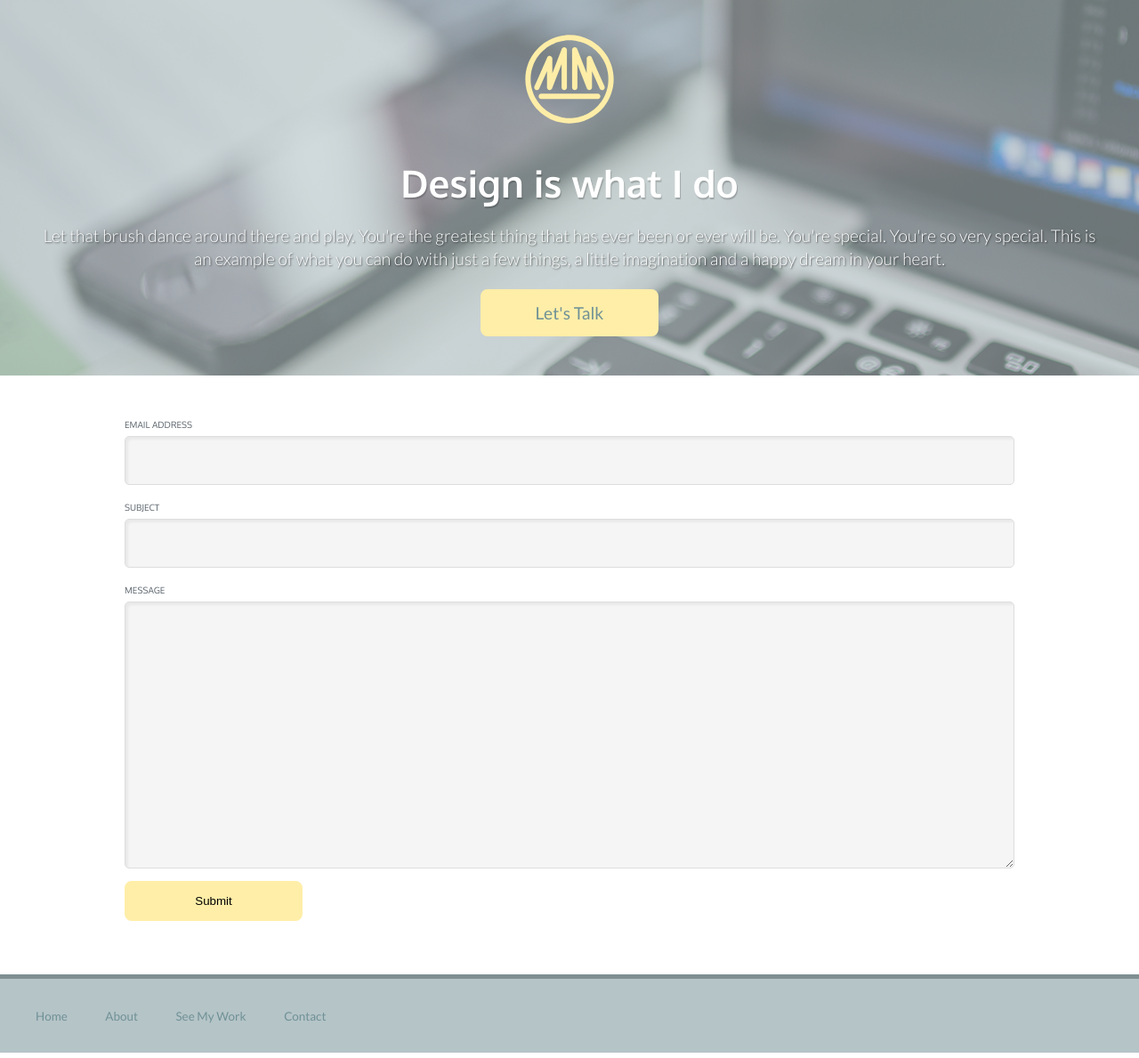
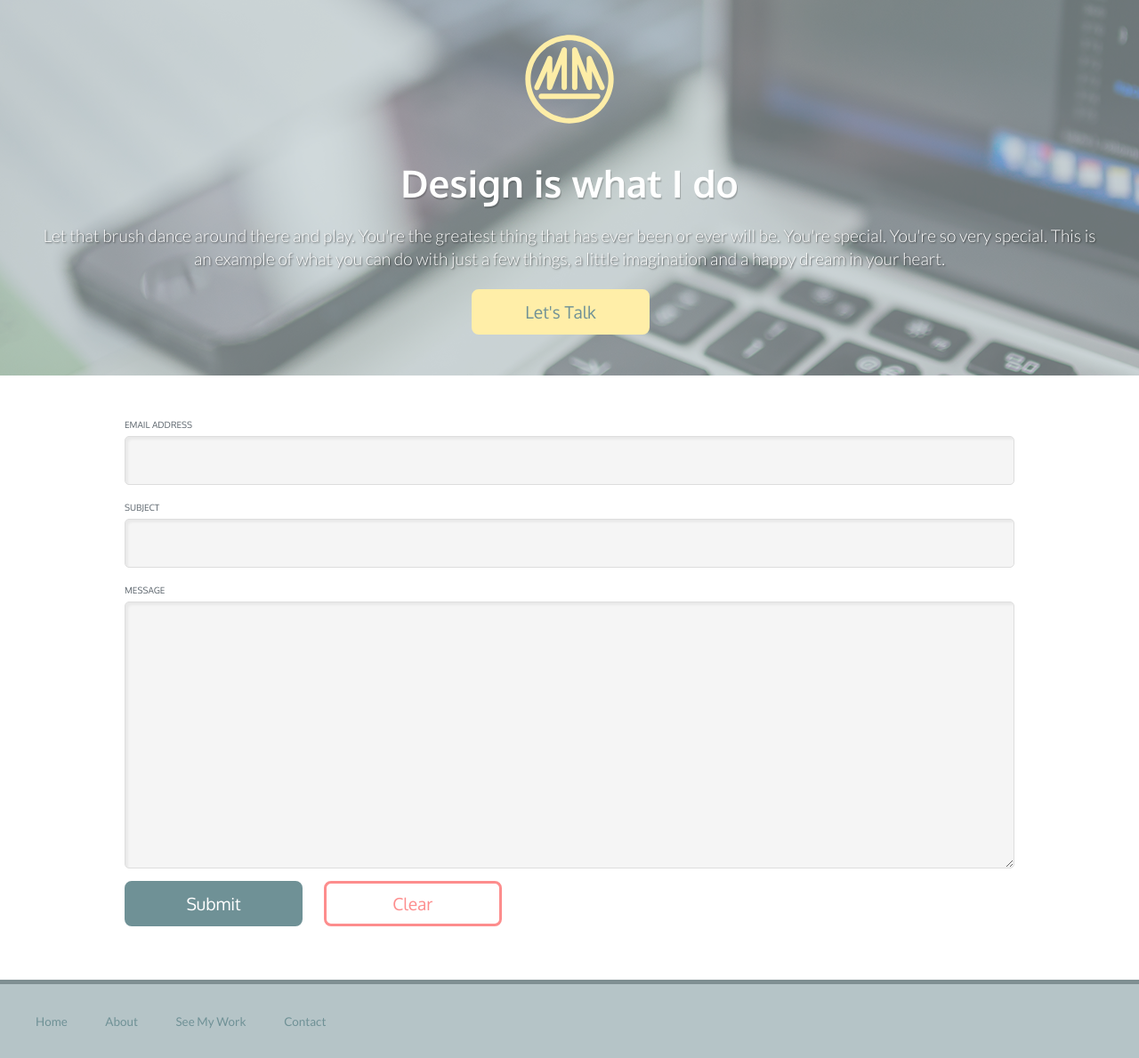
Before and after one commit to mmitchell413/portfolio, a PHP site: page /contact.html in a window 1280 px wide. Shown: the part 82-1271 px from the top of the page at 89% size. Run offline with PHP 8.4, Linux system fonts and the light colour scheme; some libraries are stand-ins or nearby versions.

Commit message:
continue HTML mockup
begin content for about us, flesh out button styles, implement initial
PHP templating format

```diff
--- a/contact.html
+++ b/contact.html
@@ -33,7 +33,7 @@
                 <img class="logo" src="img/logo.svg" alt="Matt Mitchell logo">
                 <h1>Design is what I do</h1>
                 <p>Let that brush dance around there and play. You're the greatest thing that has ever been or ever will be. You're special. You're so very special. This is an example of what you can do with just a few things, a little imagination and a happy dream in your heart.</p>
-                <a class="btn center" href="#">Let's Talk</a>
+                <a class="btn btn__yellow center" href="#">Let's Talk</a>
             </div>
         </div>
         <div class="container">
@@ -45,7 +45,8 @@
                     <input id="contact__subject" type="text" />
                     <label for="contact__message">Message</label>
                     <textarea id="contact__message"></textarea>
-                    <button type="submit" class="btn">Submit</button>
+                    <button type="submit" class="btn btn__submit">Submit</button>
+                    <button type="reset" class="btn btn__clear btn__ghost">Clear</button>
                 </form>
             </div>
         </div>
--- a/css/main.css
+++ b/css/main.css
@@ -158,7 +158,7 @@ ul {
   .color .red-salmon {
     background-color: #e45d5d; }
   .color .red-love {
-    background-color: #f7c7c7; }
+    background-color: #fd8d8d; }
   .color .green-lush {
     background-color: #5fda68; }
   .color .green-lime {
@@ -227,8 +227,8 @@ input[type="text"], input[type="text"].error, input[type="password"], input[type
 
 input[type="text"].error {
   background-color: #f9eded;
-  color: #f7c7c7;
-  border: 1px solid #f7c7c7; }
+  color: #fd8d8d;
+  border: 1px solid #fd8d8d; }
 
 input[type="text"]:focus, input[type="password"]:focus, input[type="email"]:focus, textarea:focus {
   border: 1px solid #7f8f92;
@@ -236,7 +236,7 @@ input[type="text"]:focus, input[type="password"]:focus, input[type="email"]:focu
 
 input[type="text"].error:focus {
   color: #f22f2f;
-  background-color: #f7c7c7;
+  background-color: #fd8d8d;
   border: 1px solid #f22f2f; }
 
 /* NAVIGATION STYLES
@@ -280,18 +280,68 @@ footer {
 .btn {
   border-radius: 8px;
   padding: 10px;
+  width: 200px;
+  font-size: 1.0em;
+  color: #ffffff;
+  display: inline-block;
+  margin-right: 20px;
+  font-family: "Oxygen", sans-serif; }
+
+.btn:hover {
+  cursor: pointer; }
+
+.btn__yellow {
   background-color: #FFEEA8;
-  border: 5px solid #FFEEA8;
-  display: block;
-  width: 200px; }
+  border: 3px solid #FFEEA8;
+  -webkit-transition: all 0.3s;
+  -moz-transition: all 0.3s;
+  -o-transition: all 0.3s;
+  transition: all 0.3s; }
 
+.btn__yellow:hover {
+  background-color: #DBD5BF;
+  border: 3px solid #DBD5BF; }
+
+.btn__submit {
+  background-color: #6F9196;
+  border: 3px solid #6F9196;
+  -webkit-transition: all 0.3s;
+  -moz-transition: all 0.3s;
+  -o-transition: all 0.3s;
+  transition: all 0.3s; }
+
+.btn__submit:hover {
+  background-color: #7f8f92;
+  border: 3px solid #7f8f92; }
+
+.btn__clear {
+  background-color: #e45d5d;
+  border: 3px solid #e45d5d;
+  -webkit-transition: all 0.3s;
+  -moz-transition: all 0.3s;
+  -o-transition: all 0.3s;
+  transition: all 0.3s; }
+
+.btn__clear:hover {
+  background-color: #fd8d8d;
+  border: 3px solid #fd8d8d; }
+
+/* Ghost button styles must be at bottom of button style list */
 .btn__ghost {
-  background-color: transparent;
-  color: #FFEEA8;
-  font-size: 1.2em;
-  font-weight: 700;
-  text-transform: uppercase;
-  text-shadow: 1px 2px 0px rgba(0, 0, 0, 0.2); }
+  background-color: transparent; }
+
+.btn__ghost.btn__clear {
+  color: #fd8d8d;
+  border: 3px solid #fd8d8d;
+  -webkit-transition: all 0.3s;
+  -moz-transition: all 0.3s;
+  -o-transition: all 0.3s;
+  transition: all 0.3s; }
+
+.btn__ghost.btn__clear:hover {
+  background-color: #e45d5d;
+  border: 3px solid #e45d5d;
+  color: #ffffff; }
 
 /* IMAGE STYLES
 -----------------------------------------------------------*/
@@ -314,6 +364,8 @@ footer {
     width: 100px;
     margin: 20px auto 0 auto;
     display: block; }
+  .hero-img .btn {
+    color: #6F9196; }
 
 .featured {
   max-width: 1000px;
--- a/css/main.scss
+++ b/css/main.scss
@@ -6,7 +6,7 @@ $blue-sapphire: #0793E8;
 $blue-seashore: #13BBFF;
 $red-crimson: #f22f2f;
 $red-salmon: #e45d5d;
-$red-love: #f7c7c7;
+$red-love: #fd8d8d;
 $green-lush: #5fda68;
 $green-lime: #a5ef9f;
 $yellow-canary: #FFEEA8;
@@ -368,27 +368,56 @@ footer{
 .btn{
     border-radius:8px;
     padding:10px;
+    width:200px;
+    font-size:1.0em;
+    color:$white;
+    display:inline-block;
+    margin-right:20px;
+    @include font-oxygen;
+}
+.btn:hover{
+    cursor:pointer;
+}
+.btn__yellow{
     background-color:$yellow-canary;
-    border: 5px solid $yellow-canary;
-    display:block;
-    width:200px;
+    border: 3px solid $yellow-canary;
+    @include transition(.3s);
 }
+.btn__yellow:hover{
+    background-color:$tan;
+    border: 3px solid $tan;
+}
+.btn__submit{
+    background-color:$blue;
+    border: 3px solid $blue;
+    @include transition(.3s);
+}
+.btn__submit:hover{
+    background-color:$blue-shale;
+    border: 3px solid $blue-shale;
+}
+.btn__clear{
+    background-color:$red-salmon;
+    border: 3px solid $red-salmon;
+    @include transition(.3s);
+}
+.btn__clear:hover{
+    background-color:$red-love;
+    border: 3px solid $red-love;
+}
+/* Ghost button styles must be at bottom of button style list */
 .btn__ghost{
     background-color:transparent;
-    color:$yellow-canary;
-    font-size:1.2em;
-    font-weight:700;
-    text-transform:uppercase;
-    text-shadow:1px 2px 0px rgba(0,0,0,.2);
 }
-.btn__yellow{
-
+.btn__ghost.btn__clear{
+    color:$red-love;
+    border:3px solid $red-love;
+    @include transition(.3s);
 }
-.btn__submit{
-
-}
-.btn__clear{
-
+.btn__ghost.btn__clear:hover{
+    background-color:$red-salmon;
+    border:3px solid $red-salmon;
+    color:$white;
 }
 
 
@@ -418,6 +447,9 @@ footer{
         margin:20px auto 0 auto;
         display:block;
     }
+    .btn{
+        color:$blue;
+    }
 }
 
 .featured{
--- a/index.html
+++ b/index.html
@@ -29,7 +29,7 @@
                 <img class="logo" src="img/logo.svg" alt="Matt Mitchell logo">
                 <h1>Design is what I do</h1>
                 <p>Let that brush dance around there and play. You're the greatest thing that has ever been or ever will be. You're special. You're so very special. This is an example of what you can do with just a few things, a little imagination and a happy dream in your heart.</p>
-                <a class="btn center" href="#">Let's Talk</a>
+                <a class="btn btn__yellow center" href="#">Let's Talk</a>
             </div>
         </div>
         <div class="container">
--- a/portfolio.html
+++ b/portfolio.html
@@ -29,7 +29,7 @@
                 <img class="logo" src="img/logo.svg" alt="Matt Mitchell logo">
                 <h1>Design is what I do</h1>
                 <p>Let that brush dance around there and play. You're the greatest thing that has ever been or ever will be. You're special. You're so very special. This is an example of what you can do with just a few things, a little imagination and a happy dream in your heart.</p>
-                <a class="btn center" href="#">Let's Talk</a>
+                <a class="btn btn__yellow center" href="#">Let's Talk</a>
             </div>
         </div>
         <div class="container">
```
Also changed, not shown: about.html (+8 -9 lines), footer.php (added), header.php (added), top-nav.php (added), 1 other file.
